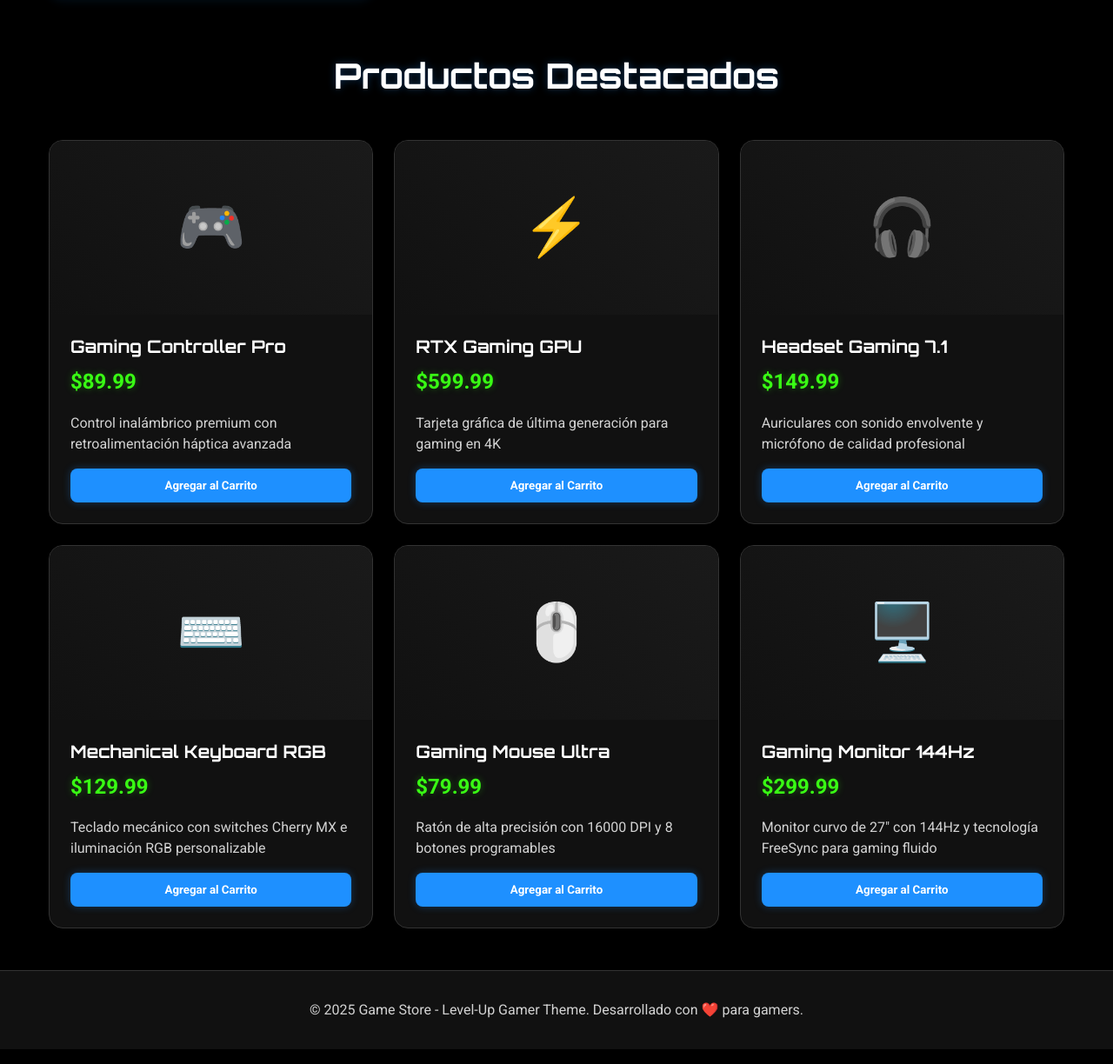
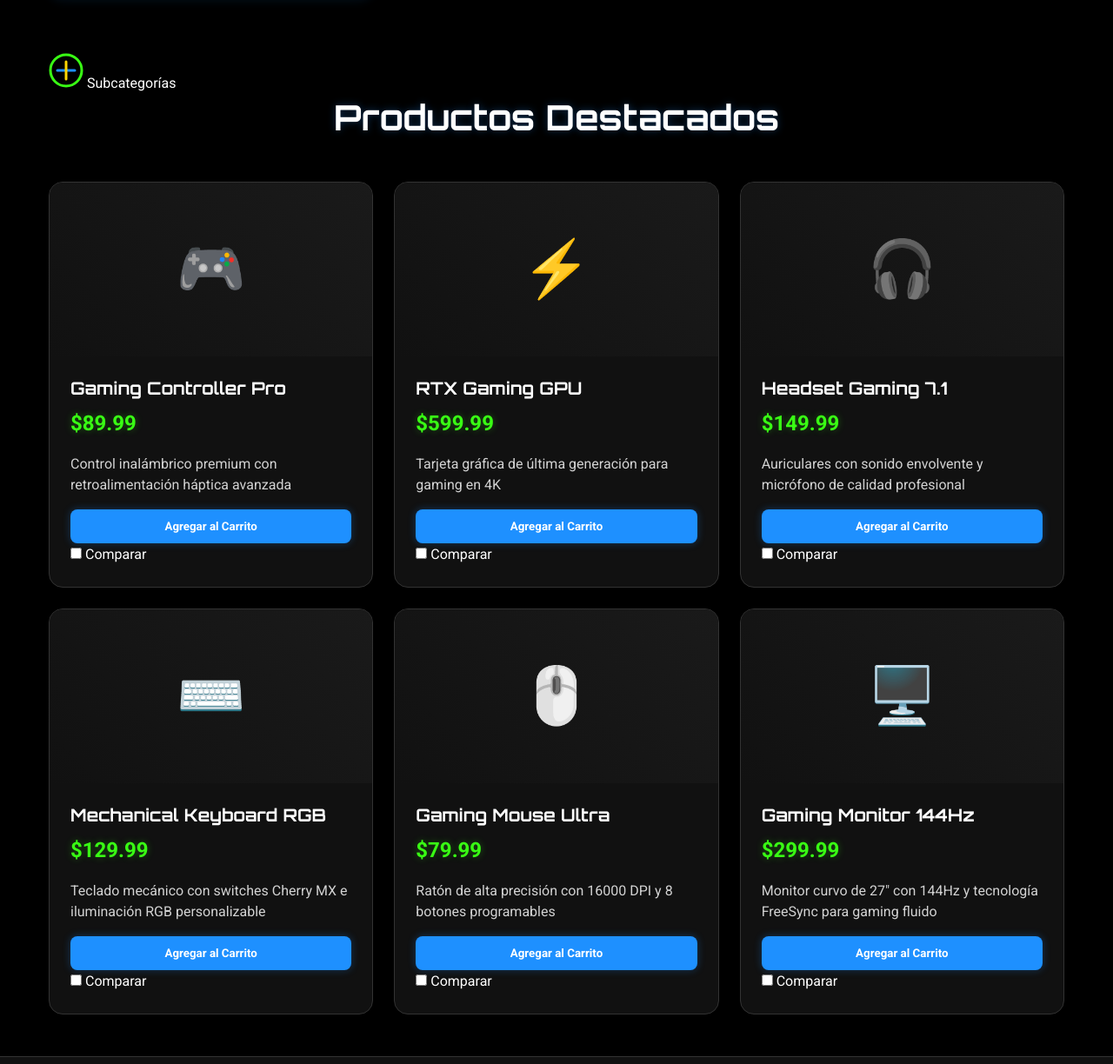
Before and after one commit to nyu-bit/DSY1104_CONTRERAS_SABELLE, a plain HTML site: page index.html in a window 1280 px wide. Shown: the part 1316-2540 px from the top of the page at 87% size. Drawn offline with Linux system fonts and the light colour scheme.

Commit message:
LG-007: Comparador de Productos implementado con selección, tabla comparativa gamer y funcionalidad JS

```diff
--- a/index.html
+++ b/index.html
@@ -165,72 +165,103 @@
             <p>Equipamiento profesional</p>
           </div>
         </div>
+        <!-- Separador Gamer de Categorías y Subcategorías -->
+        <div class="category-separator" role="separator" aria-label="Separador de categorías y subcategorías">
+          <span class="separator-icon">
+            <svg width="40" height="40" viewBox="0 0 40 40" fill="none">
+              <circle cx="20" cy="20" r="18" stroke="#39FF14" stroke-width="3"/>
+              <path d="M10 20h20" stroke="#1E90FF" stroke-width="3" stroke-linecap="round"/>
+              <path d="M20 10v20" stroke="#FFD700" stroke-width="3" stroke-linecap="round"/>
+            </svg>
+          </span>
+          <span class="separator-text">Subcategorías</span>
+        </div>
       </section>
 
       <!-- Productos Destacados -->
       <section id="destacados">
         <h2 class="section-title">Productos Destacados</h2>
         <div class="cards" id="featured-grid">
-          <article class="card">
+          <article class="card producto" data-id="1">
             <div class="card-image">🎮</div>
             <div class="card-content">
-              <h3 class="card-title">Gaming Controller Pro</h3>
+              <h3 class="card-title producto-nombre">Gaming Controller Pro</h3>
               <div class="card-price">$89.99</div>
               <p class="card-description">Control inalámbrico premium con retroalimentación háptica avanzada</p>
               <button class="card-button">Agregar al Carrito</button>
+              <label class="compare-checkbox">
+                <input type="checkbox" class="compare-input" data-id="1"> Comparar
+              </label>
             </div>
           </article>
 
-          <article class="card">
+          <article class="card producto" data-id="2">
             <div class="card-image">⚡</div>
             <div class="card-content">
-              <h3 class="card-title">RTX Gaming GPU</h3>
+              <h3 class="card-title producto-nombre">RTX Gaming GPU</h3>
               <div class="card-price">$599.99</div>
               <p class="card-description">Tarjeta gráfica de última generación para gaming en 4K</p>
               <button class="card-button">Agregar al Carrito</button>
+              <label class="compare-checkbox">
+                <input type="checkbox" class="compare-input" data-id="2"> Comparar
+              </label>
             </div>
           </article>
 
-          <article class="card">
+          <article class="card producto" data-id="3">
             <div class="card-image">🎧</div>
             <div class="card-content">
-              <h3 class="card-title">Headset Gaming 7.1</h3>
+              <h3 class="card-title producto-nombre">Headset Gaming 7.1</h3>
               <div class="card-price">$149.99</div>
               <p class="card-description">Auriculares con sonido envolvente y micrófono de calidad profesional</p>
               <button class="card-button">Agregar al Carrito</button>
+              <label class="compare-checkbox">
+                <input type="checkbox" class="compare-input" data-id="3"> Comparar
+              </label>
             </div>
           </article>
 
-          <article class="card">
+          <article class="card producto" data-id="4">
             <div class="card-image">⌨️</div>
             <div class="card-content">
-              <h3 class="card-title">Mechanical Keyboard RGB</h3>
+              <h3 class="card-title producto-nombre">Mechanical Keyboard RGB</h3>
               <div class="card-price">$129.99</div>
               <p class="card-description">Teclado mecánico con switches Cherry MX e iluminación RGB personalizable</p>
               <button class="card-button">Agregar al Carrito</button>
+              <label class="compare-checkbox">
+                <input type="checkbox" class="compare-input" data-id="4"> Comparar
+              </label>
             </div>
           </article>
 
-          <article class="card">
+          <article class="card producto" data-id="5">
             <div class="card-image">🖱️</div>
             <div class="card-content">
-              <h3 class="card-title">Gaming Mouse Ultra</h3>
+              <h3 class="card-title producto-nombre">Gaming Mouse Ultra</h3>
               <div class="card-price">$79.99</div>
               <p class="card-description">Ratón de alta precisión con 16000 DPI y 8 botones programables</p>
               <button class="card-button">Agregar al Carrito</button>
+              <label class="compare-checkbox">
+                <input type="checkbox" class="compare-input" data-id="5"> Comparar
+              </label>
             </div>
           </article>
 
-          <article class="card">
+          <article class="card producto" data-id="6">
             <div class="card-image">🖥️</div>
             <div class="card-content">
-              <h3 class="card-title">Gaming Monitor 144Hz</h3>
+              <h3 class="card-title producto-nombre">Gaming Monitor 144Hz</h3>
               <div class="card-price">$299.99</div>
               <p class="card-description">Monitor curvo de 27" con 144Hz y tecnología FreeSync para gaming fluido</p>
               <button class="card-button">Agregar al Carrito</button>
+              <label class="compare-checkbox">
+                <input type="checkbox" class="compare-input" data-id="6"> Comparar
+              </label>
             </div>
           </article>
         </div>
+        <!-- Panel Comparador de Productos -->
+        <div id="compare-panel" class="compare-panel" aria-live="polite" style="display:none;"></div>
       </section>
     </div>
   </main>
```
